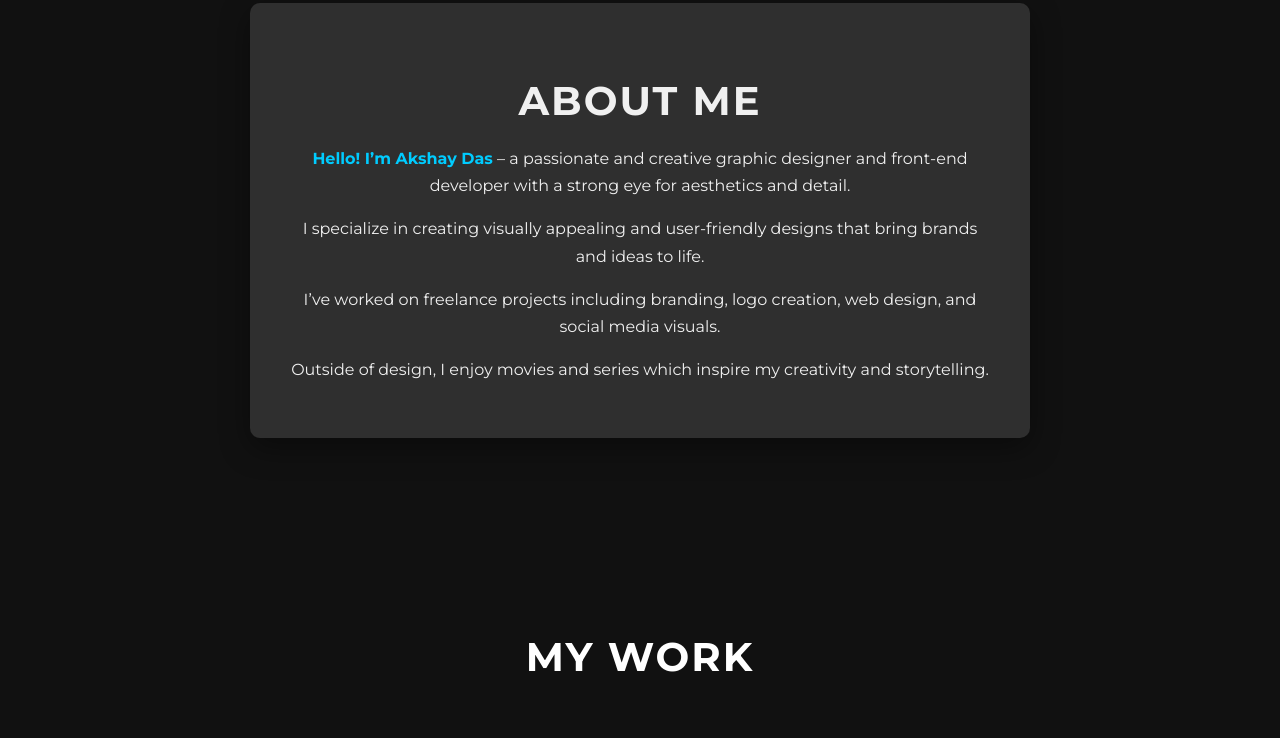
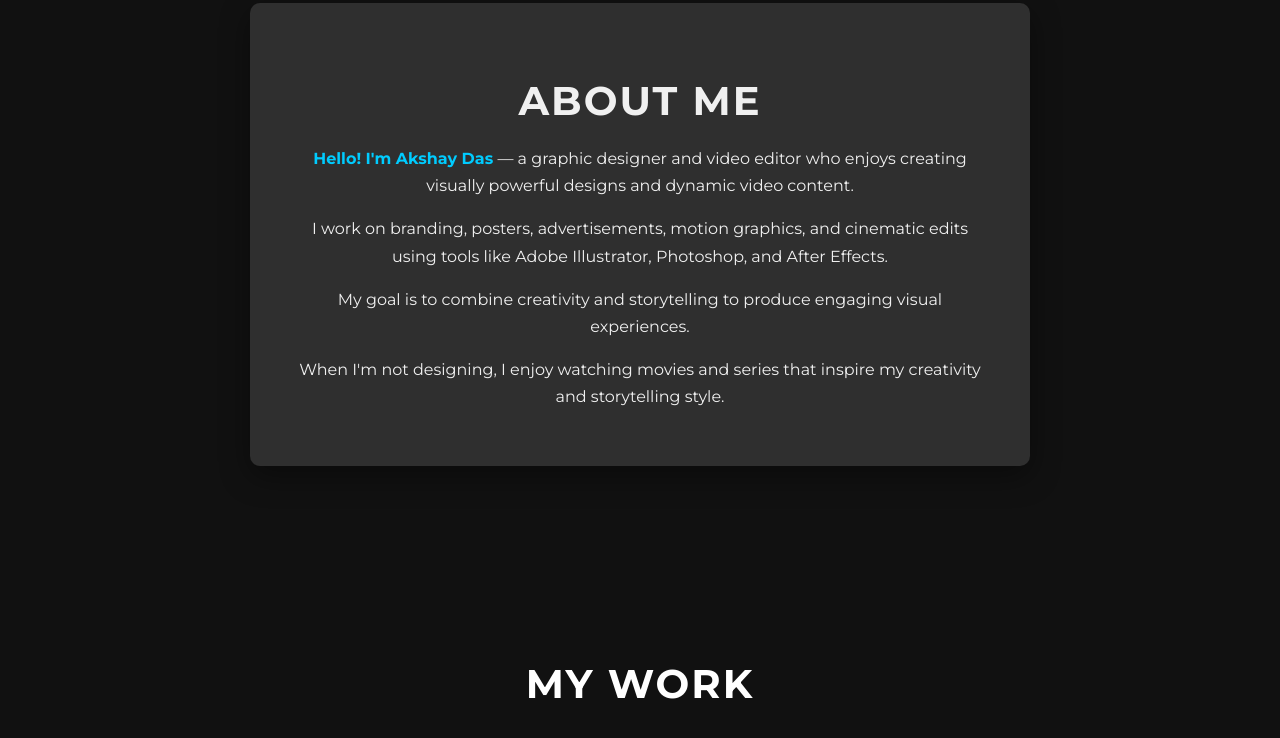
Before and after one commit to Akshaydas-ux/portfolio, a plain HTML site: page index.html in a window 1280 px wide. Shown: the part 2007-2745 px from the top of the page. Drawn offline with Linux system fonts and the light colour scheme.

Commit message:
Restore index.html to original state

```diff
--- a/index.html
+++ b/index.html
@@ -80,19 +80,18 @@ Graphic Designer & Video Editor</h2>
     <h2 class="section-title">ABOUT ME</h2>
 
    <p>
-      <strong style="color: #00ccff;">Hello! I’m Akshay Das</strong> – a passionate and creative graphic designer and front-end developer with a strong eye for aesthetics and detail.
+<strong style="color:#00ccff;">Hello! I'm Akshay Das</strong> — a graphic designer and video editor who enjoys creating visually powerful designs and dynamic video content.
 </p>
 
 <p>
-      I specialize in creating visually appealing and user-friendly designs that bring brands and ideas to life.
+I work on branding, posters, advertisements, motion graphics, and cinematic edits using tools like Adobe Illustrator, Photoshop, and After Effects.
 </p>
 
 <p>
-      I’ve worked on freelance projects including branding, logo creation, web design, and social media visuals.
+My goal is to combine creativity and storytelling to produce engaging visual experiences.
 </p>
-
 <p>
-      Outside of design, I enjoy movies and series which inspire my creativity and storytelling.
+When I'm not designing, I enjoy watching movies and series that inspire my creativity and storytelling style.
 </p>
 
   </div>
```
Lines whose indentation alone changed are shown as unchanged.
